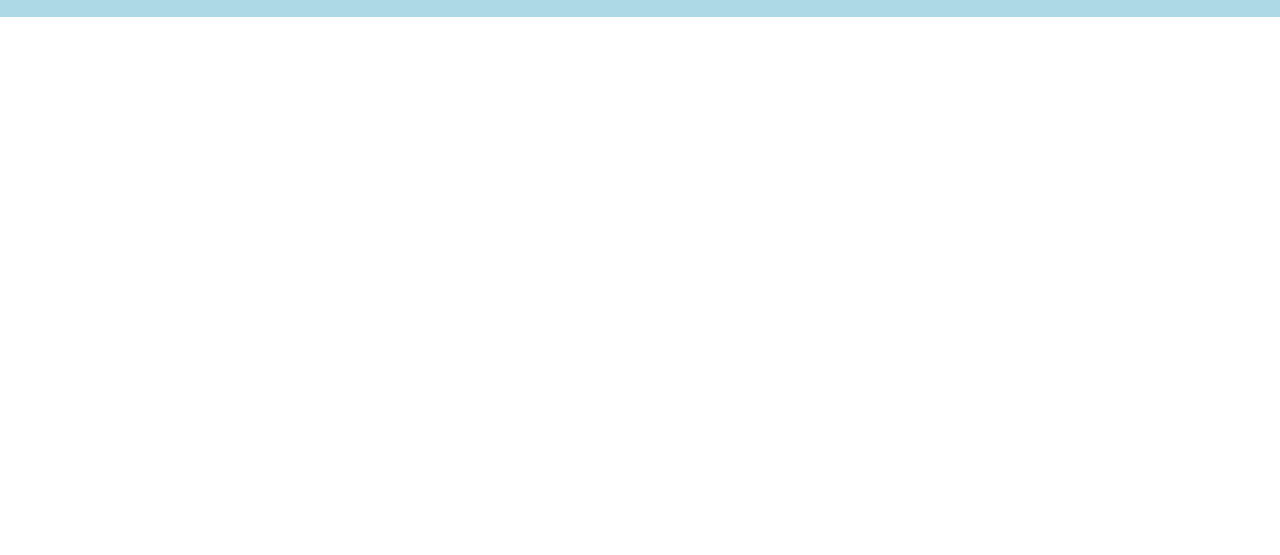
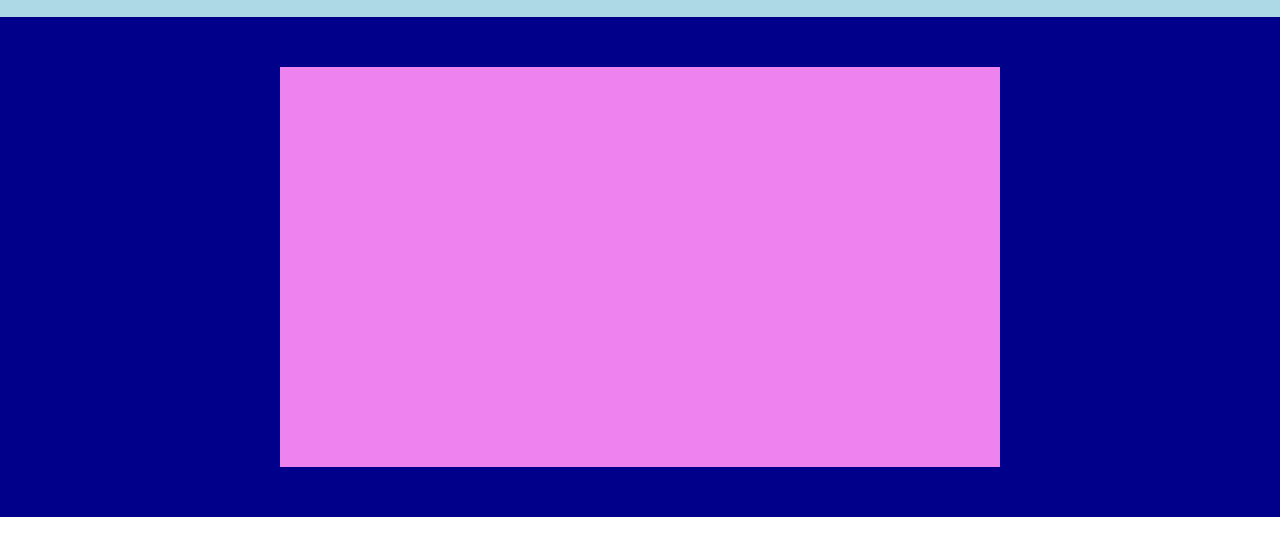
Before and after one commit to federicodececco/htmlcss-struttura-discord, a plain HTML site: page index.html in a window 1280 px wide. Shown: the part 63-618 px from the top of the page. Drawn offline with Linux system fonts and the light colour scheme.

Commit message:
add: hero section to css and html files

```diff
--- a/css/style.css
+++ b/css/style.css
@@ -22,9 +22,6 @@
   margin: auto;
 }
 
-.hero {
-  min-height: 500px;
-}
 main div {
   min-height: 600px;
 }
@@ -76,6 +73,29 @@ main div {
 
 /*---------------------------
 
+    HERO
+
+------------------------------*/
+
+.hero-bg {
+  background-color: #00008b;
+}
+
+.hero {
+  height: 500px;
+  display: flex;
+  align-items: center;
+  justify-content: center;
+}
+
+.h-main {
+  background-color: #ee82ee;
+  width: 60%;
+  height: 80%;
+}
+
+/*---------------------------
+
     Debug
 
 ------------------------------*/
--- a/index.html
+++ b/index.html
@@ -13,7 +13,11 @@
         <div class="header center">link link link link</div>
         <div class="header last">login</div>
       </div>
-      <div></div>
+    </section>
+    <section class="container hero-bg">
+      <div class="hero">
+        <div class="h-main"></div>
+      </div>
     </section>
   </body>
 </html>
```
